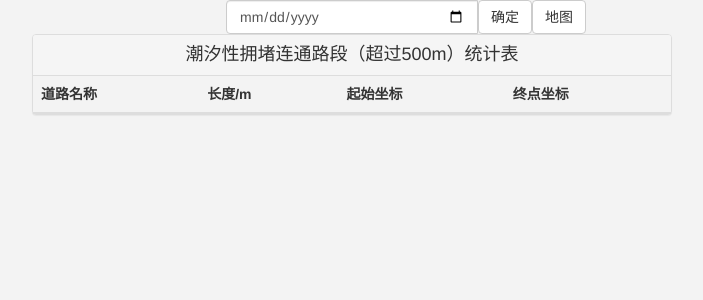
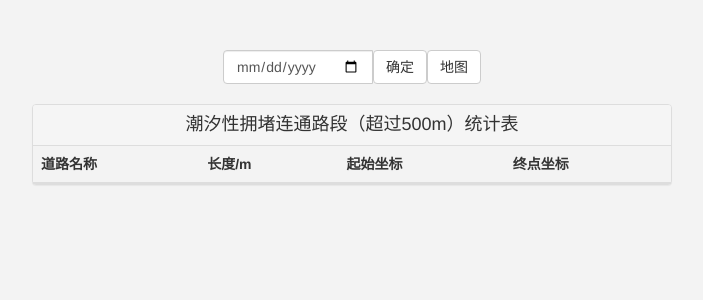
Before and after one commit to PangQian1/TidalVisualizationSystem, a Django app: template tidal/templates/table.html in a window 1280 px wide. Shown: the top 300 px of the page, without its empty margins (288-991 px from the left). Run offline with Django 3.2, Linux system fonts and the light colour scheme; the template is opened without the code that fills it, so the values that code supplies are empty; some libraries are stand-ins or nearby versions.

Commit message:
修改样式

```diff
--- a/tidal/templates/table.html
+++ b/tidal/templates/table.html
@@ -13,9 +13,9 @@
 </head>
 
 <body style="background-color: #f3f3f3">
-<div style="width: 80%;white-space:nowrap;margin: 0 auto">
+<div style="white-space:nowrap;margin-top: 50px;margin-bottom: 20px">
     <div class="input-group" style="margin: 0 auto">
-        <input type="date" id="date" class="form-control" aria-describedby="basic-addon2">
+        <input type="date" id="date" style="width: 150px" class="form-control" aria-describedby="basic-addon2">
         <button type="button" class="btn btn-default" style="white-space:nowrap" id="search">确定</button>
         <button type="button" class="btn btn-default" style="white-space:nowrap" id="map">地图</button>
     </div>
@@ -44,6 +44,7 @@
     $('#date').val(date);
     var tableData = {{ tableData|safe }};
     console.log(tableData);
+
     function showTable(data) {
         $("#myBody").empty();
         result = '';
@@ -61,10 +62,11 @@
 
         for (var i in content) {
             row = content[i];
-            result += "<tr><td>" + row['name'] + "</td><td>" + row['length'] + '  ' + "</td><td>" + row['startCoor'] + "</td><td>" + row['endCoor'] +"</td></tr>";
+            result += "<tr><td>" + row['name'] + "</td><td>" + row['length'] + '  ' + "</td><td>" + row['startCoor'] + "</td><td>" + row['endCoor'] + "</td></tr>";
         }
         $("#myBody").html(result);
     }
+
     showTable(tableData)
 
     $("#search").click(
@@ -72,14 +74,14 @@
             var date = $("#date").val();
             $.ajax({
                 type: "get",
-                url:  "../../../../table/" + date + "/ajax",
+                url: "../../../../table/" + date + "/ajax",
                 data: {},
                 dataType: "json",
                 success: function (data) {
                     console.log(data);
-                    if(data.tableData.length != 0){
+                    if (data.tableData.length != 0) {
                         showTable(data['tableData']);
-                    }else{
+                    } else {
                         alert("该日期数据暂时缺失！");
                         showTable(data['tableData']);
                     }
```
Also changed, not shown: tidal/templates/tidalRoad.html (+14 -12 lines), 1 other file. Lines whose indentation alone changed are shown as unchanged.
